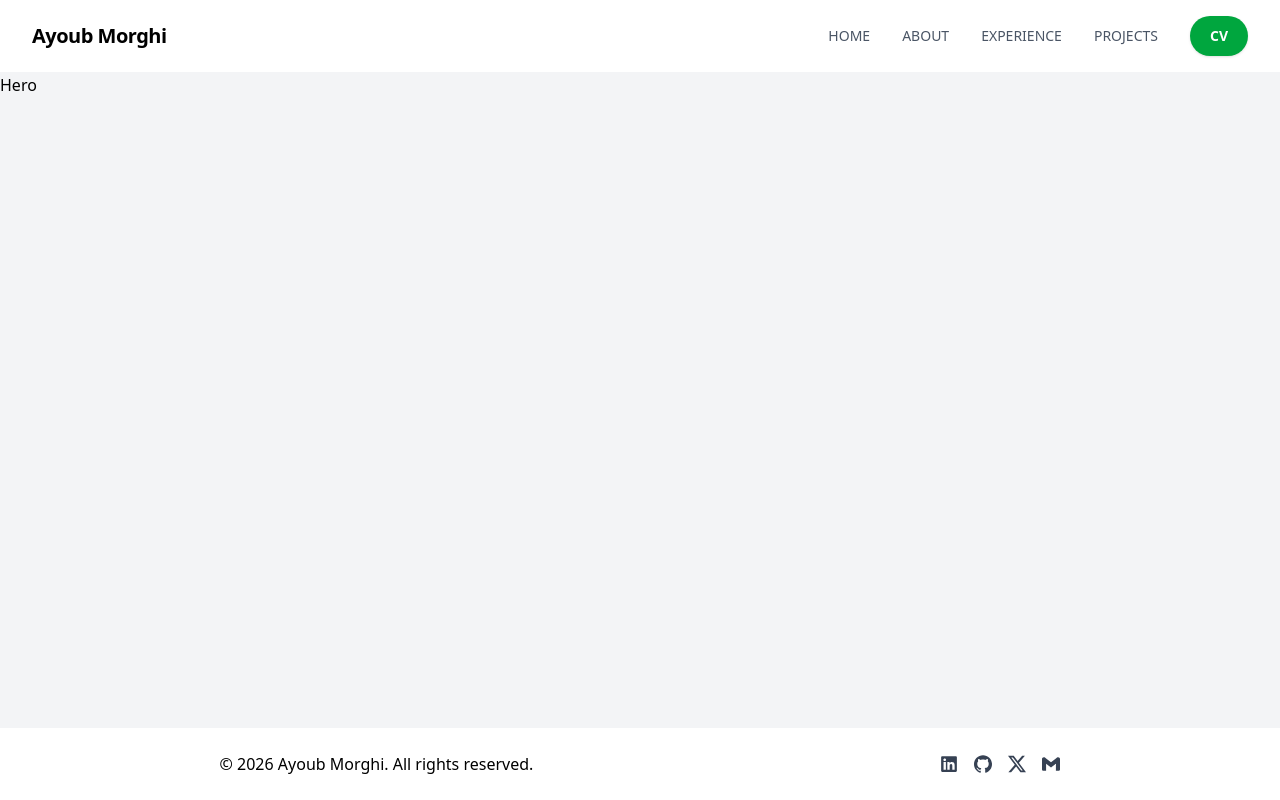
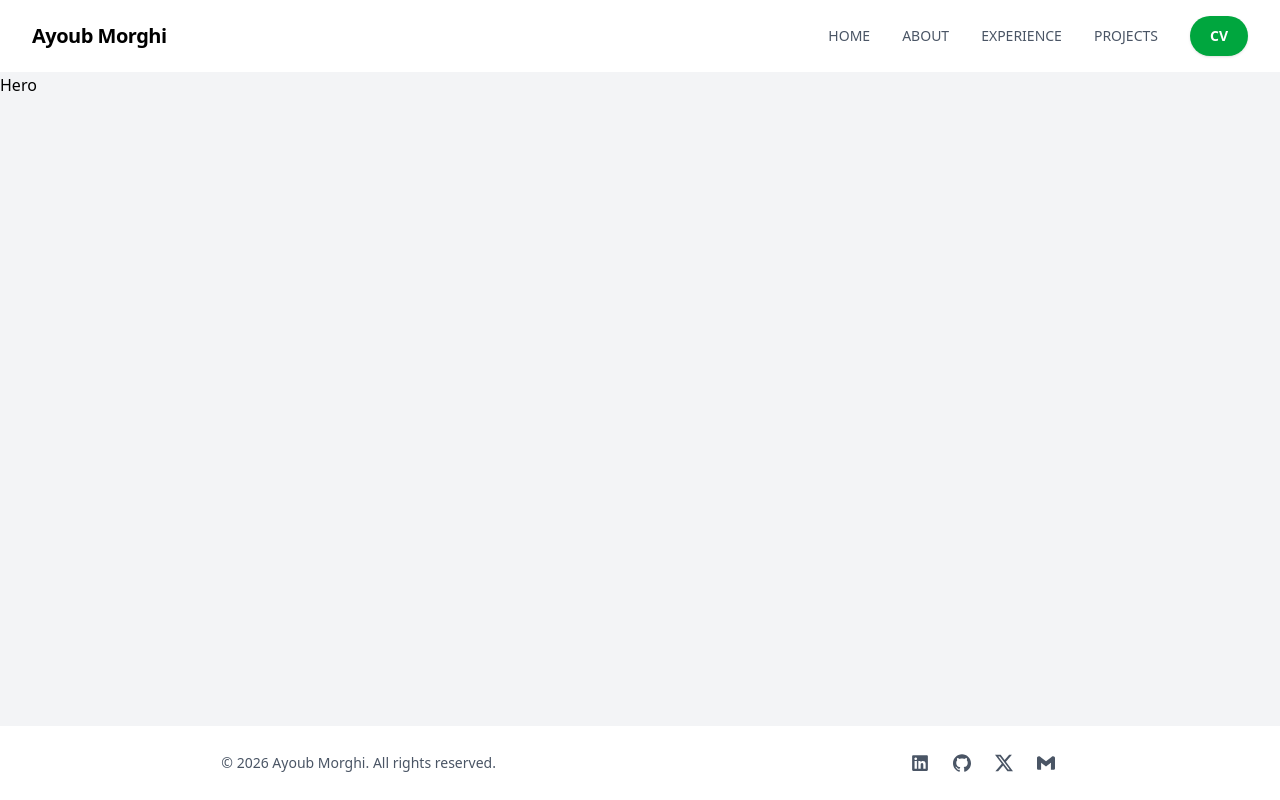
Before and after one commit to ayoubMO19/portfolio, a React app: page / in a window 1280 px wide. Built offline with nearby package versions, Linux system fonts and the light colour scheme; the HTML template or start-up script is replaced by a standard one.

Commit message:
refactor footer

```diff
--- a/src/components/layout/Footer.tsx
+++ b/src/components/layout/Footer.tsx
@@ -1,17 +1,34 @@
 import { SiGithub, SiX, SiGmail } from "react-icons/si";
 import { FaLinkedin } from "react-icons/fa";
+
+const SOCIAL_LINKS = [
+    { name: "LinkedIn", href: "https://www.linkedin.com/in/ayoub-morghi-ouhda/", icon: <FaLinkedin /> },
+    { name: "GitHub", href: "https://github.com/ayoubmo19", icon: <SiGithub /> },
+    { name: "X", href: "https://x.com/ayoubmorghi", icon: <SiX /> },
+    { name: "Email", href: "mailto:ayoubmorghi@gmail.com", icon: <SiGmail /> },
+];
 
 const Footer = () => {
     const currentYear = new Date().getFullYear();
 
-    return(
+    return (
         <footer className="flex flex-col items-center justify-between sm:justify-around sm:flex-row p-6 gap-4">
-            <p>© {currentYear} Ayoub Morghi. All rights reserved.</p>
+            <p className="text-gray-600 text-sm">© {currentYear} Ayoub Morghi. All rights reserved.</p>
             <div className="flex flex-row items-center text-lg gap-4 text-gray-700 uppercase">
-                <a href="https://www.linkedin.com/in/ayoub-morghi-ouhda/" target="_blank" rel="noopener noreferrer" className="hover:text-green-600"><FaLinkedin /></a>
-                <a href="https://github.com/ayoubmo19" target="_blank" rel="noopener noreferrer" className="hover:text-green-600"><SiGithub /></a>
-                <a href="https://x.com/ayoubmorghi" target="_blank" rel="noopener noreferrer" className="hover:text-green-600"><SiX /></a>
-                <a href="mailto:ayoubmorghi@gmail.com" target="_blank" rel="noopener noreferrer" className="hover:text-green-600"><SiGmail /></a>
+                {SOCIAL_LINKS.map((link) => {
+                    return (
+                        <a
+                            key={link.name}
+                            href={link.href}
+                            target={link.name !== "Email" ? "_blank" : undefined}
+                            rel="noopener noreferrer"
+                            className="text-gray-600 hover:text-green-600 transition-colors p-1"
+                            aria-label={`Visitar mi perfil de ${link.name}`}
+                        >
+                            {link.icon}
+                        </a>
+                    )
+                })}
             </div>
         </footer>
     )
```
